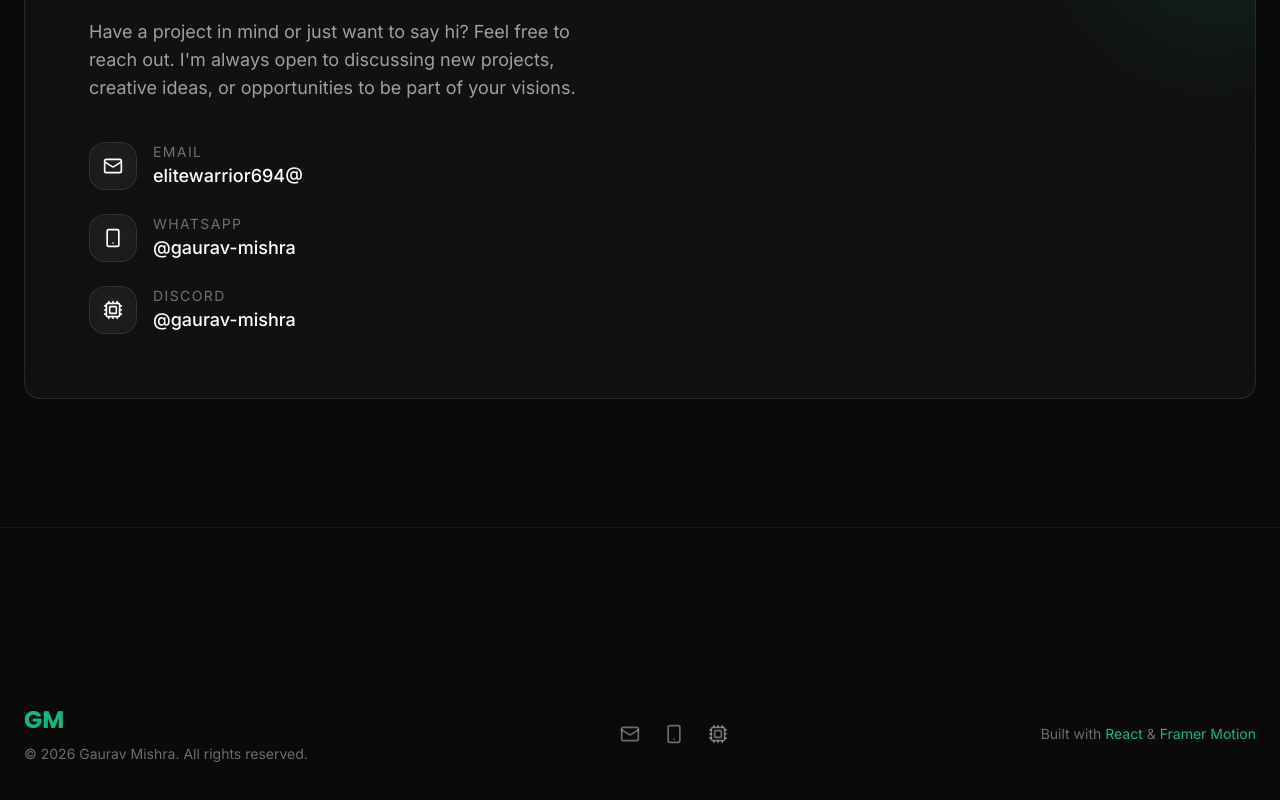
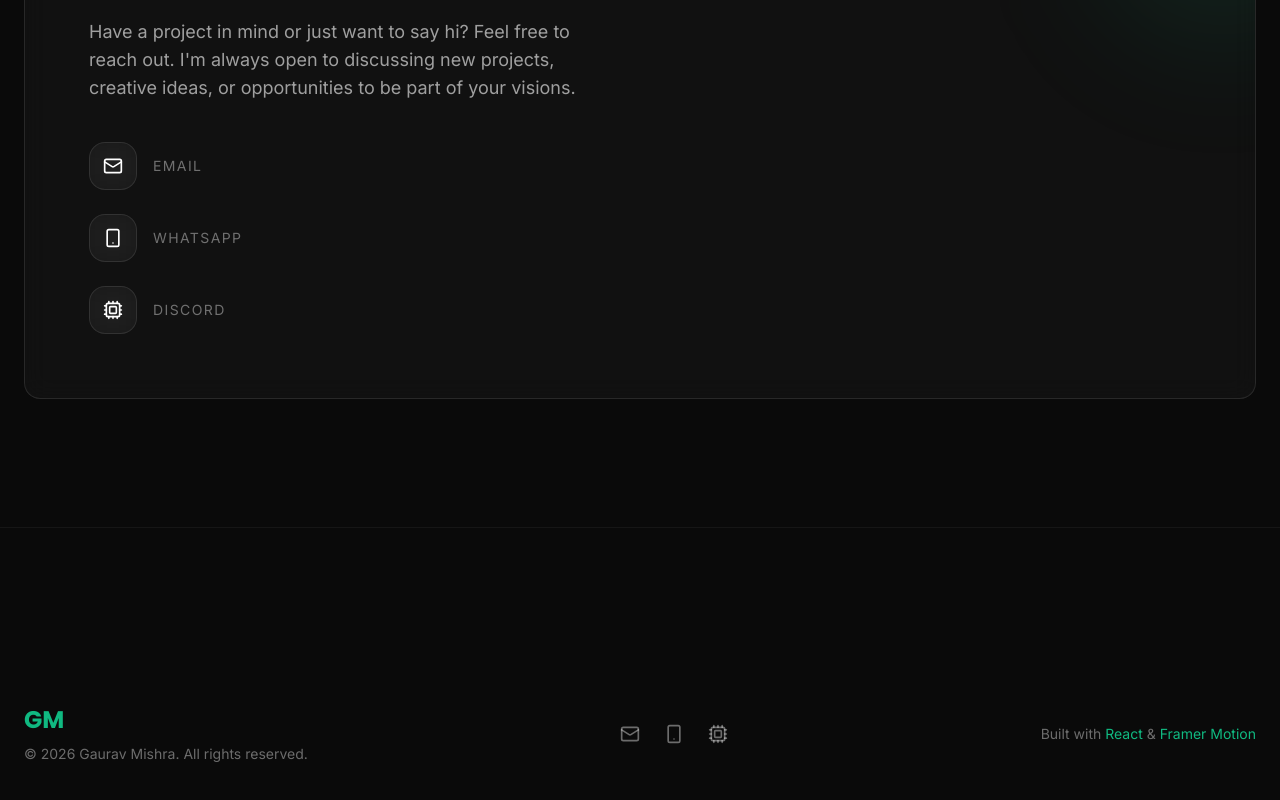
Before and after one commit to elitewarrior694-cpu/My-portfolio, a React (Vite) app: page / in a window 1280 px wide. Shown: the part 3985-4785 px from the top of the page. Built offline with nearby package versions, Linux system fonts and the light colour scheme.

Commit message:
Fix email display logic in Contact component

```diff
--- a/src/sections/Contact.tsx
+++ b/src/sections/Contact.tsx
@@ -33,7 +33,7 @@ export default function Contact() {
                   <div>
                     <p className="text-sm text-white/40 uppercase tracking-widest">{link.name}</p>
                     <p className="text-lg font-medium group-hover:text-primary transition-colors">
-                      {link.name === 'Email' ? 'elitewarrior694@' : `@gaurav-mishra`}
+                      {link.text}
                     </p>
                   </div>
                 </a>
```
